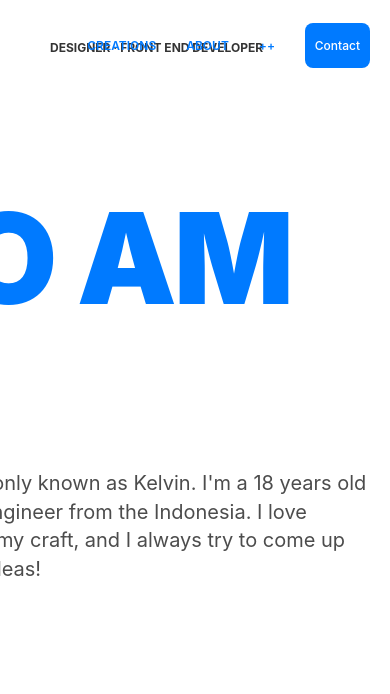
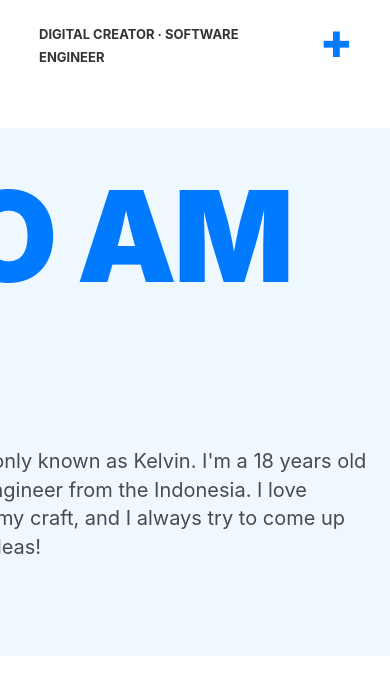
Before and after one commit to artxian/artxian.github.io, a plain HTML site: page index.html in a window 390 px wide. Drawn offline with Linux system fonts and the light colour scheme; a web font is replaced by a local one.

Commit message:
update responsive

```diff
--- a/index.html
+++ b/index.html
@@ -19,6 +19,7 @@
     <!-- <link rel="stylesheet" href="css/useredit.css"> -->
 
     <!-- FONTS -->
+
 </head>
 <body id="home">
 
@@ -33,7 +34,7 @@
 
     <!-- HEADER -->
     <header>
-        <h3 class="header-icon"><a href="#home">DESIGNER · FRONT END DEVELOPER</a></h3>
+        <h3 class="header-icon"><a href="#home">DIGITAL CREATOR · SOFTWARE ENGINEER</a></h3>
         <nav>
             <a class="creations" href="#creations">CREATIONS</a>
             <a class="about" href="#about">ABOUT</a>
@@ -42,6 +43,7 @@
         <!-- <img class="user-icon" src="images/user-photo.png">
         <h3 class="username"></h3>
         <h4 class="eth"></h4> -->
+        <div class="nav-hp">&#10010</div>
         <button class="contact btn-blue">Contact</button>
     </header>
     <!-- END OF HEADER -->
--- a/script.js
+++ b/script.js
@@ -51,3 +51,14 @@ document.querySelector('button.go2Top').addEventListener('click', () => {
 document.querySelector('.wmi1 span.age').textContent = getMyAge(2004);
 
 // END OF HOME
+
+// HEADER
+
+document.querySelector('header').addEventListener('click', function(e) {
+    // NAVBAR HP
+    if(e.target.classList.contains('nav-hp')) {
+        e.target.classList.toggle('nav-hp-active');
+    }
+});
+
+// END OF HEADER
--- a/style.css
+++ b/style.css
@@ -105,12 +105,12 @@ button[type=reset] {
 
 header {
     position: fixed;
-    top: 0;
+    top: -0.6px;
     left: 0;
     right: 0;
     height: 70px;
     padding: 10px;
-    background-color: rgba(255, 255, 255, 0.5);
+    background-color: rgba(255, 255, 255, 0.1);
     backdrop-filter: blur(10px);
     display: flex;
     align-items: center;
@@ -166,6 +166,23 @@ header button.contact {
     font-size: 12px;
     position: absolute;
     right: 20px;
+}
+
+header .nav-hp {
+    position: absolute;
+    right: 47px;
+    z-index: 1;
+    font-size: 35px;
+    text-align: center;
+    font-weight: lighter;
+    color: #007AFF;
+    display: none;
+    animation: navAtasBawah 2s ease;
+    transition: all 500ms;
+}
+
+header .nav-hp.nav-hp-active {
+    transform: rotate(45deg);
 }
 
 /* HEADER NAV */
@@ -230,6 +247,7 @@ main {
     align-items: flex-start;
     justify-content: center;
     scroll-behavior: smooth;
+    background-color: aliceblue;
 }
 
 /* WMI */
@@ -328,3 +346,49 @@ div.wmi2 {
 /* END WMI */
 
 /* END MAIN */
+
+
+/* RESPONSIVE AREA */
+
+
+/* PHONE */
+
+@media screen and (max-width: 700px) {
+
+    /* HEADER */
+
+    .header-icon {
+        left: 10%;
+        width: 60%;
+        text-align: left;
+    }
+
+    .header-icon a {
+        font-size: 13px;
+    }
+
+    header .nav-hp {
+        right: 10%;
+        display: block;
+    }
+
+    header button.contact {
+        display: none;
+    }
+
+    header nav {
+        display: none;
+    }
+
+    /* END OF HEADER */
+
+
+    /* MAIN */
+
+    main {
+        top: 8em;
+    }
+
+
+
+}
```
